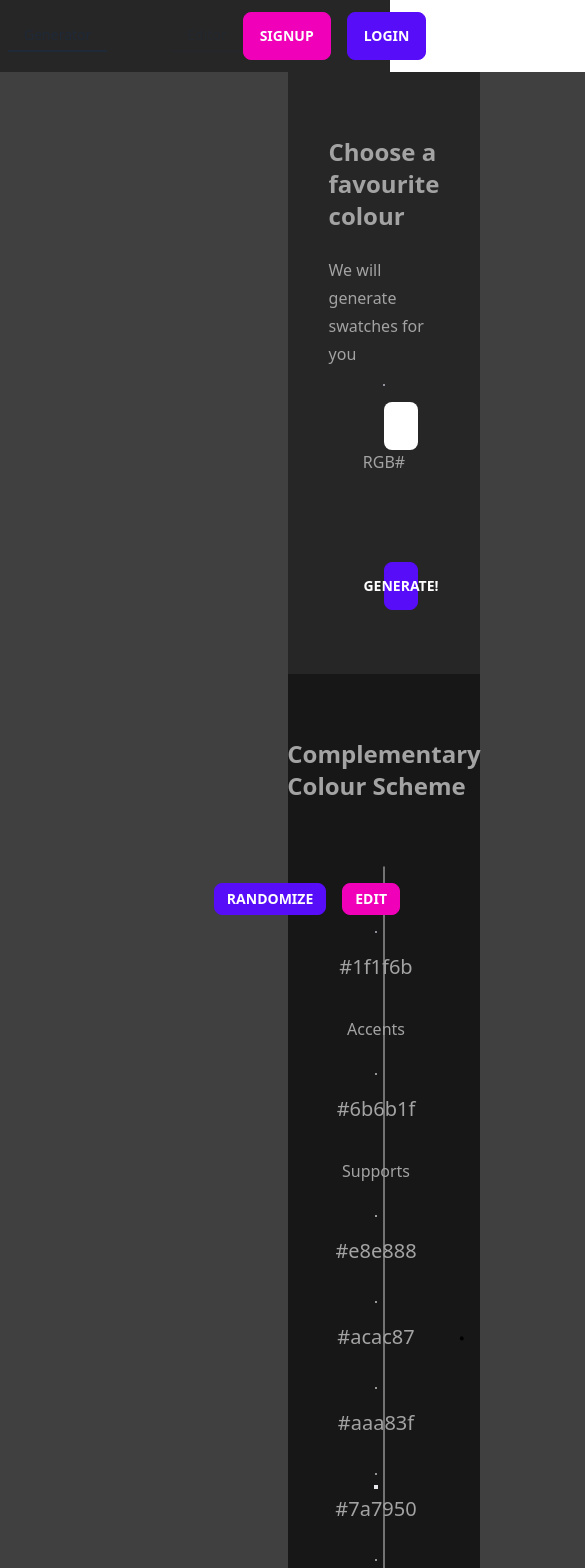
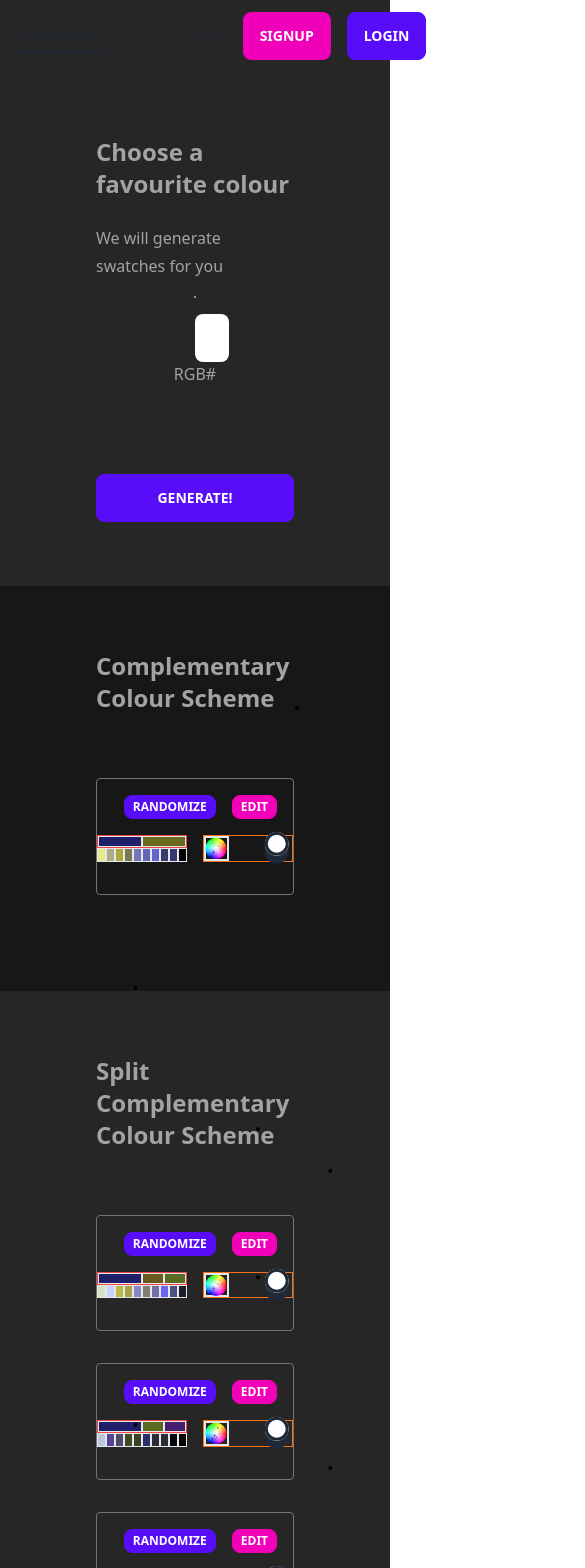
Before and after one commit to wandy0394/palette, a React (Vite) app in the folder palette/: page / in a window 390 px wide. Shown: the top 1568 px of the page, 585 px wide, since content can reach past the window. Built offline with nearby package versions, Linux system fonts and the light colour scheme.

Commit message:
restyled colour palette to show bars without rgb text

```diff
--- a/palette/src/App.tsx
+++ b/palette/src/App.tsx
@@ -50,7 +50,7 @@ function App() {
           </Link>
         </div>
       </div>
-      <div className='h-full px-96 bg-neutral-700'>
+      <div className='h-full md:px-24 lg:px-96 bg-neutral-700'>
         <Routes>
           <Route path="/" element={<Palette/>}/>
           <Route path="/editor" element={<Editor/>}/>
--- /dev/null
+++ b/palette/src/components/ColouredBar.tsx
@@ -0,0 +1,13 @@
+import { HEX } from "../types/colours";
+
+export default function ColouredBar(props:{colour:HEX, onSelect?:React.MouseEventHandler}) {
+    const {colour, onSelect} = props
+    return (
+        <div
+            className={`border border-solid h-full w-full hover:border-primary hover:border-2`}
+            style={{backgroundColor: `#${colour}`}}
+            onClick={onSelect}
+        />
+
+    )
+}
--- a/palette/src/components/PaletteGrid.tsx
+++ b/palette/src/components/PaletteGrid.tsx
@@ -66,17 +66,17 @@ export default function PaletteGrid(props:Props) {
     return (
         <div className='w-full flex flex-col items-center justify-center gap-8'>
             {
-                (palettes.length > 0) && (
+                (palettes) && (
                     palettes.map((palette, index)=>{
                         return (
                             <div className='w-full flex flex-col border rounded  border-neutral-500'>
                                 <div className='w-full flex items-center justify-end gap-4 p-4'>
-                                    <button className='btn btn-sm btn-primary' onClick={()=>generateNewScheme(palette.mainColour, palette?.colourVerticies, index)}>Randomize</button>
-                                    <button className='btn btn-sm btn-secondary' onClick={()=>editPalette(palette)}>Edit</button>
+                                    <button className='btn btn-xs btn-primary md:btn-sm' onClick={()=>generateNewScheme(palette.mainColour, palette?.colourVerticies, index)}>Randomize</button>
+                                    <button className='btn btn-xs btn-secondary md:btn-sm' onClick={()=>editPalette(palette)}>Edit</button>
                                 </div>
-                                <div className='grid grid-cols-2 items-center justify-center gap-4 justify-items-center pb-8'>
+                                <div className='w-full grid grid-cols-2 items-center justify-center gap-4 justify-items-center pb-8'>
                                     <PaletteSwatch palette={palette}/>
-                                    <div className='h-full w-2/3 flex items-center justify-center gap-8'>
+                                    <div className='h-full w-full flex items-center justify-center gap-8 border border-solid border-orange-500'>
                                         <ColourWheel palette={palette} generator={generator} colourValue={values[index]}/>
                                         <ValueSlider value={values[index]} updateValue={(value)=>updateValue(value, index)}/>
                                     </div>
--- a/palette/src/components/PaletteSwatch.tsx
+++ b/palette/src/components/PaletteSwatch.tsx
@@ -1,4 +1,5 @@
 import { Palette, Scheme } from "../types/colours"
+import ColouredBar from "./ColouredBar"
 import ColouredSquare from "./ColouredSquare"
 
 type Props = {
@@ -8,36 +9,43 @@ type Props = {
 export default function PaletteSwatch(props:Props) {
     const{palette} = props
     return (
-        <div className='w-full flex items-center justify-center gap-8 h-full flex-wrap'>
-            <div className='flex flex-col gap-4 w-1/12 items-center'>
-                <ColouredSquare colour={palette.mainColour.rgb}/>
-            <div className='prose-xl'>#{palette.mainColour.rgb}</div>
+        <div className='w-full grid grid-rows-2 gap-0 h-full flex-wrap'>
+
+            <div className='w-full grid grid-cols-2 border border-solid border-red-500'>
+                <div className='w-full items-center justify-center'>
+                    <div className='flex flex-col gap-4 w-full h-full items-center'>
+                        <ColouredBar colour={palette.mainColour.rgb}/>
+                        {/* <div className='prose-xl'>#{palette.mainColour.rgb}</div> */}
                     </div>
-
-            Accents
+                </div>
+                <div className='w-full flex items-center justify-center'>
                     {
                         palette &&
                         palette.accentColours.map(colour=>{
                             return (
-                        <div className='flex flex-col gap-4 w-1/12 items-center'>
-                            <ColouredSquare colour={colour.rgb}/>
-                            <div className='prose-xl'>#{colour.rgb}</div>
-                        </div>
-                    )
-                })
-            }
-            Supports
-            {
-                palette &&
-                palette.supportColours.map(colour=>{
-                    return (
-                        <div className='flex flex-col gap-4 w-1/12 items-center'>
-                            <ColouredSquare colour={colour.rgb}/>
-                            <div className='prose-xl'>#{colour.rgb}</div>
+                                <div className='flex flex-col gap-0 w-full h-full items-center'>
+                                    <ColouredBar colour={colour.rgb}/>
+                                    {/* <div className='prose-xl'>#{colour.rgb}</div> */}
                                 </div>
                             )
                         })
                     }
                 </div>
+            </div>
+            <div className='w-full flex items-center justify-center'>
+                {
+                    palette &&
+                    palette.supportColours.map(colour=>{
+                        return (
+                            <div className='flex flex-col gap-4 w-full h-full items-center'>
+                                <ColouredBar colour={colour.rgb}/>
+                                {/* <div className='prose-xl'>#{colour.rgb}</div> */}
+                            </div>
+                        )
+                    })
+                }
+            </div>
+
+        </div>
     )
 }
--- a/palette/src/components/PaletteSwatchEditor.tsx
+++ b/palette/src/components/PaletteSwatchEditor.tsx
@@ -5,6 +5,7 @@ import {Chrome, ColorResult} from '@uiw/react-color'
 import { GithubPlacement } from '@uiw/react-color-github';
 import Wheel from '@uiw/react-color-wheel'
 import ColourWheelPicker from "./ColourWheelPicker";
+import ColouredBar from "./ColouredBar";
 
 type Props = {
     initPalette: Palette
@@ -27,38 +28,41 @@ export default function PaletteSwatchEditor(props:Props) {
 
 
     return (
-        <div className='w-full flex items-center justify-center gap-4 h-full '>
+        <div className='w-full grid grid-rows-2 gap-0 h-full flex-wrap'>
 
-            <div className='w-full flex items-center justify-center gap-4 h-full flex-wrap'>
-                Main
-                <div className='flex flex-col p-1 gap-4 w-1/12 items-center' style={{border:(chosenColourRole === 'mainColour')?'2px solid white':''}}>
-                    <ColouredSquare colour={palette.mainColour.rgb} onSelect={()=>showColourPicker(palette.mainColour, 0, 'mainColour')}/>
-                    <div className='prose-xl'>#{palette.mainColour.rgb}</div>
+            <div className='w-full grid grid-cols-2 border border-solid border-red-500'>
+                <div className='w-full items-center justify-center'>
+                    <div className='flex flex-col w-full h-full items-center' style={{border:(chosenColourRole === 'mainColour')?'2px solid white':''}}>
+                        <ColouredBar colour={palette.mainColour.rgb} onSelect={()=>showColourPicker(palette.mainColour, 0, 'mainColour')}/>
+                        {/* <div className='prose-xl'>#{palette.mainColour.rgb}</div> */}
                     </div>
-                Accent
+                </div>
+                <div className='w-full flex items-center justify-center'>
                     {
                         palette?.accentColours.map((colour, index)=>{
                             return (
-                            <div className='flex flex-col p-1 gap-4 w-1/12 items-center' style={{border:(chosenColourIndex===index && chosenColourRole === 'accentColours')?'2px solid white':''}}>
-                                <ColouredSquare colour={colour.rgb} onSelect={()=>showColourPicker(colour, index, 'accentColours')}/>
-                                <div className='prose-xl'>#{colour.rgb}</div>
+                                <div className='flex flex-col w-full h-full items-center' style={{border:(chosenColourIndex===index && chosenColourRole === 'accentColours')?'2px solid white':''}}>
+                                    <ColouredBar colour={colour.rgb} onSelect={()=>showColourPicker(colour, index, 'accentColours')}/>
+                                    {/* <div className='prose-xl'>#{colour.rgb}</div> */}
                                 </div>
                             )
                         })
                     }
-                Support
+                </div>
+            </div>
+                <div className='w-full flex items-center justify-center'>
                     {
                         palette?.supportColours.map((colour, index)=>{
                             return (
-                            <div className='flex flex-col p-1 gap-4 w-1/12 items-center' style={{border:(chosenColourIndex==index && chosenColourRole === 'supportColours')?'2px solid white':''}}>
-                                <ColouredSquare colour={colour.rgb} onSelect={()=>showColourPicker(colour, index, 'supportColours')}/>
-                                <div className='prose-xl'>#{colour.rgb}</div>
+                                <div className='flex flex-col w-full h-full items-center' style={{border:(chosenColourIndex==index && chosenColourRole === 'supportColours')?'2px solid white':''}}>
+                                    <ColouredBar colour={colour.rgb} onSelect={()=>showColourPicker(colour, index, 'supportColours')}/>
+                                    {/* <div className='prose-xl'>#{colour.rgb}</div> */}
                                 </div>
                             )
                         })
                     }
-                ColourVerticies
-                {
+                </div>
+                {/* {
                     palette?.colourVerticies.map((colour, index)=>{
                         return (
                             <div className='flex flex-col p-1 gap-4 w-1/12 items-center' style={{border:(chosenColourIndex==index && chosenColourRole === 'colourVerticies')?'2px solid white':''}}>
@@ -67,8 +71,7 @@ export default function PaletteSwatchEditor(props:Props) {
                             </div>
                         )
                     })
-                }
-            </div>
+                } */}
         </div>
     )
 }
--- a/palette/src/pages/editor.tsx
+++ b/palette/src/pages/editor.tsx
@@ -225,7 +225,6 @@ export default function Editor() {
             let newTestColour={
                 rgb:newColour,
                 hsv:hsv,
-                // index:chosenColour.index
             }
             updateChosenColour(newTestColour, chosenColourRole, chosenColourIndex)
         }
@@ -238,9 +237,6 @@ export default function Editor() {
         }
     }
 
-    useEffect(()=>{
-        //get palette from sessionStorage if it exists
-    }, [])
     return (
         <ContentBox>
             <section className='bg-neutral-900 w-full py-16 px-24'>
```
Lines whose indentation alone changed are shown as unchanged.
